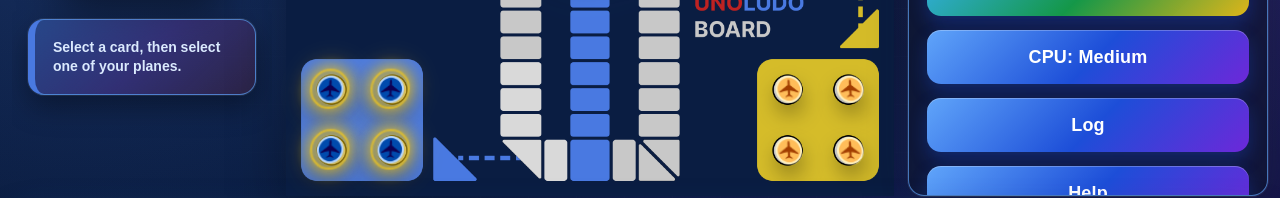
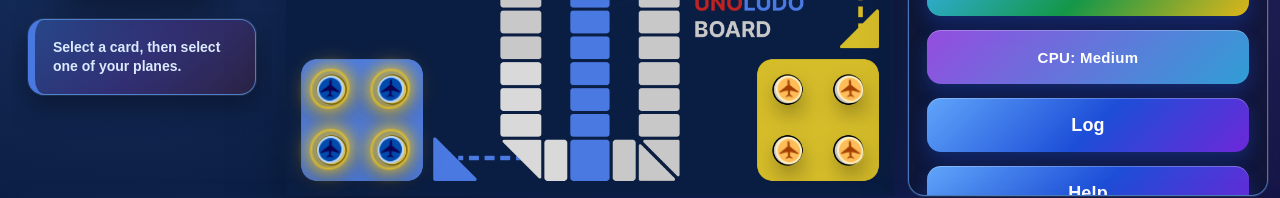
Before and after one commit to Unicoursium/Unoludo2.0, a website with bundled scripts: page web-app/index.html in a window 1280 px wide. Shown: the part 424-622 px from the top of the page. Built offline with nearby package versions, Linux system fonts and the light colour scheme; a web font is replaced by a local one.

Commit message:
feat: Phase 5 polish — difficulty button CSS, title update to Unoludo 2.0

```diff
--- a/web-app/default.css
+++ b/web-app/default.css
@@ -1369,3 +1369,14 @@
         background-position: center !important;
     }
 }
+
+/* Difficulty button */
+#cpu-difficulty {
+    background: linear-gradient(135deg, rgba(var(--rgb-purple), 0.88), rgba(var(--rgb-cyan), 0.82));
+    font-size: 15px;
+    letter-spacing: 0.02em;
+}
+
+#cpu-difficulty:hover {
+    background: linear-gradient(135deg, rgba(var(--rgb-purple), 1), rgba(var(--rgb-cyan), 0.95));
+}
--- a/web-app/index.html
+++ b/web-app/index.html
@@ -11,7 +11,7 @@
 <html lang="en">
 <head>
     <meta charset="UTF-8">
-    <title>Unoludo</title>
+    <title>Unoludo 2.0</title>
     <link rel="stylesheet" href="./default.css">
 </head>
 <body>
```
